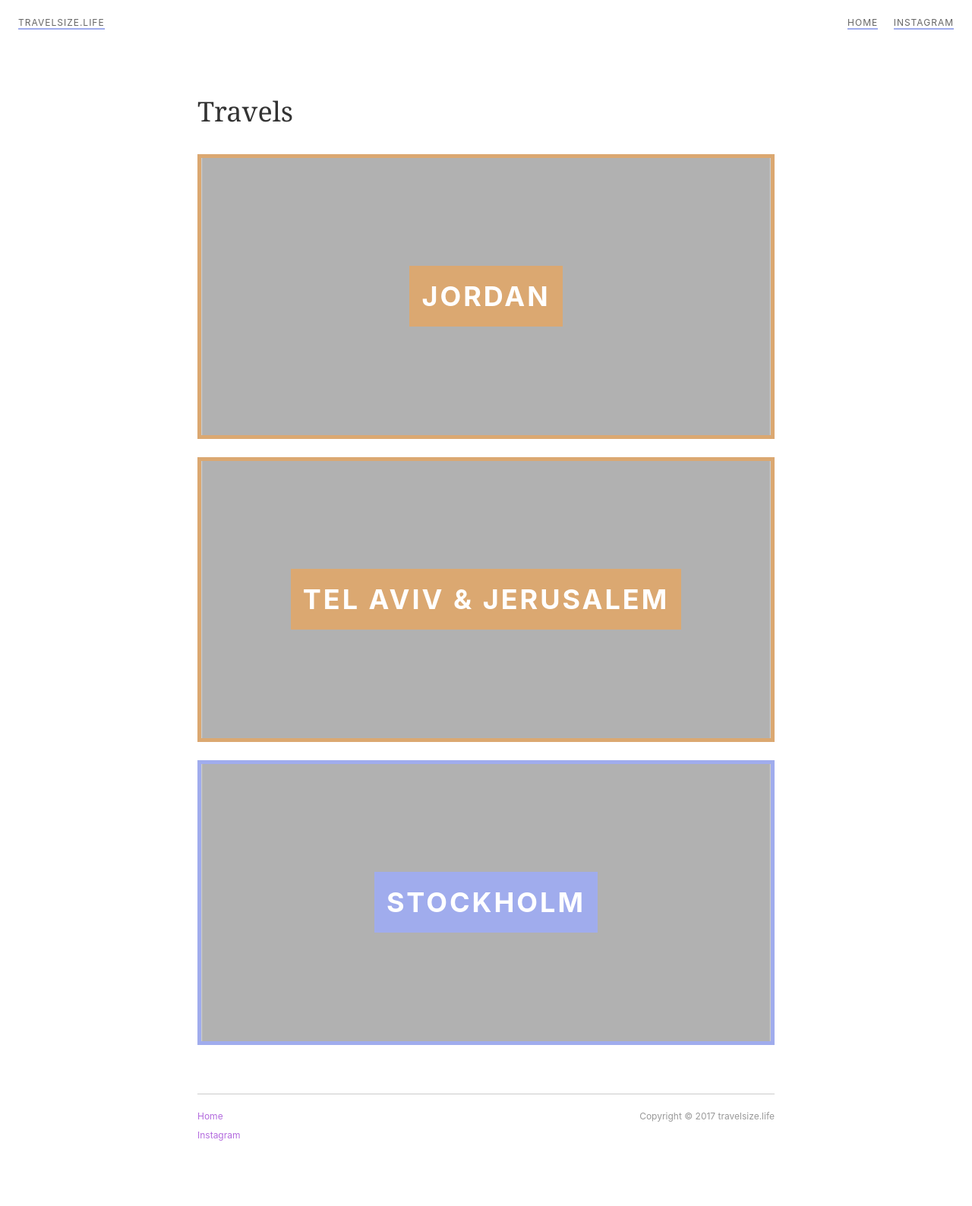
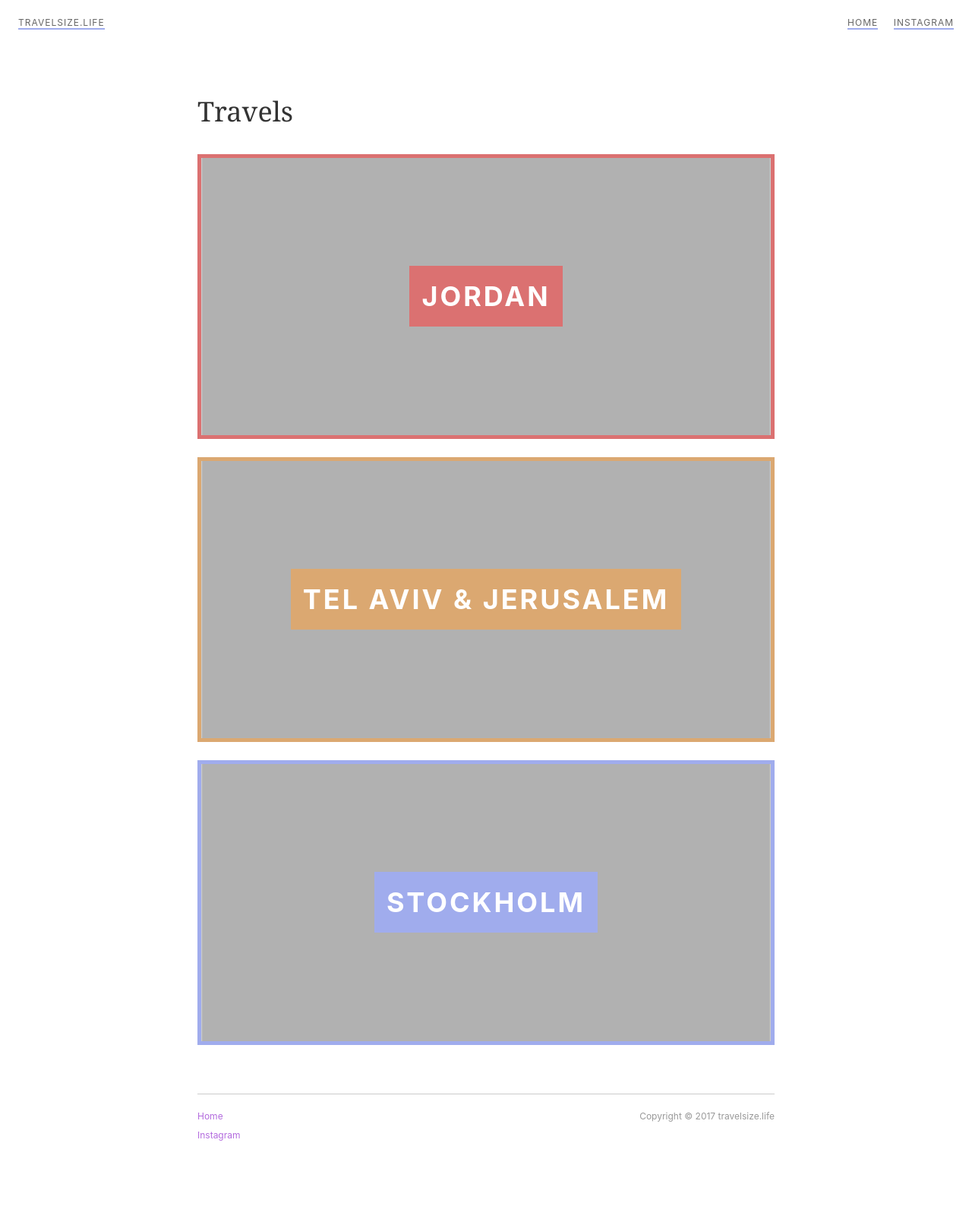
Before and after one commit to devlocker/travelsizelife, a Jekyll site: the page built from index.html, in a window 1280 px wide. Shown: the whole page at 76% size. Built offline with Jekyll 4.4.1, drawn with Linux system fonts in a browser that asks for light colours.

Commit message:
red theme

```diff
--- a/_sass/_layout.scss
+++ b/_sass/_layout.scss
@@ -57,6 +57,15 @@ header.global-nav {
       }
     }
 
+    &.theme-red {
+      border-color: $red-2;
+      .new-feed__description { background-color: $red-2; }
+
+      &:hover {
+        border-color: $red-1;
+        .new-feed__description { background-color: $red-1; }
+      }
+    }
 
     .new-feed__image {
       background-position: center;
--- a/css/site.scss
+++ b/css/site.scss
@@ -38,6 +38,9 @@ $purple-2: #a0aced;
 $orange-1: #ff9452;
 $orange-2: #dba871;
 
+$red-1: #ff5252;
+$red-2: #db7171;
+
 $link-color: $purple-1;
 $link-underline: $purple-2;
 
```
Also changed, not shown: _posts/2017-09-10-jordan.md (+1 -1 lines).
